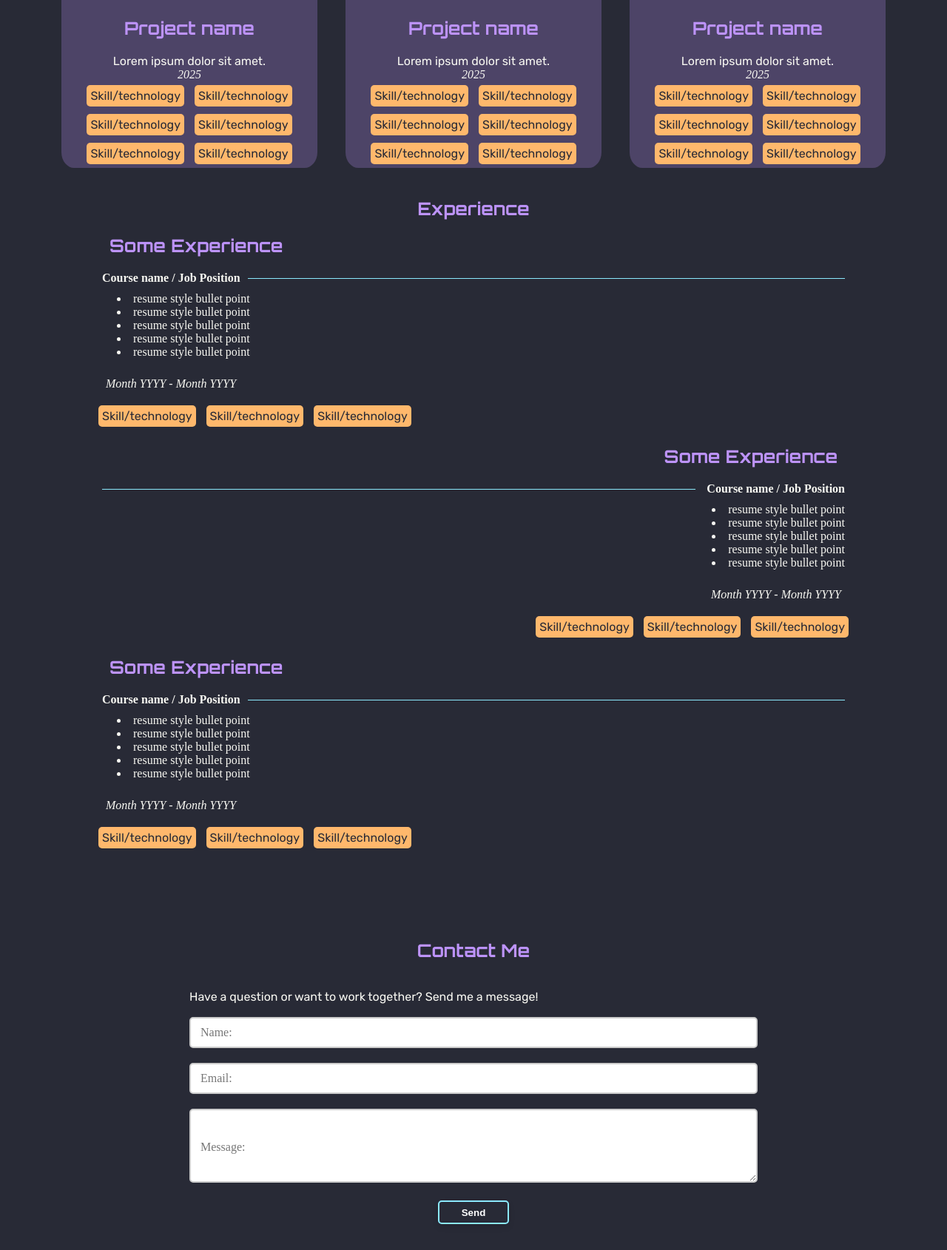
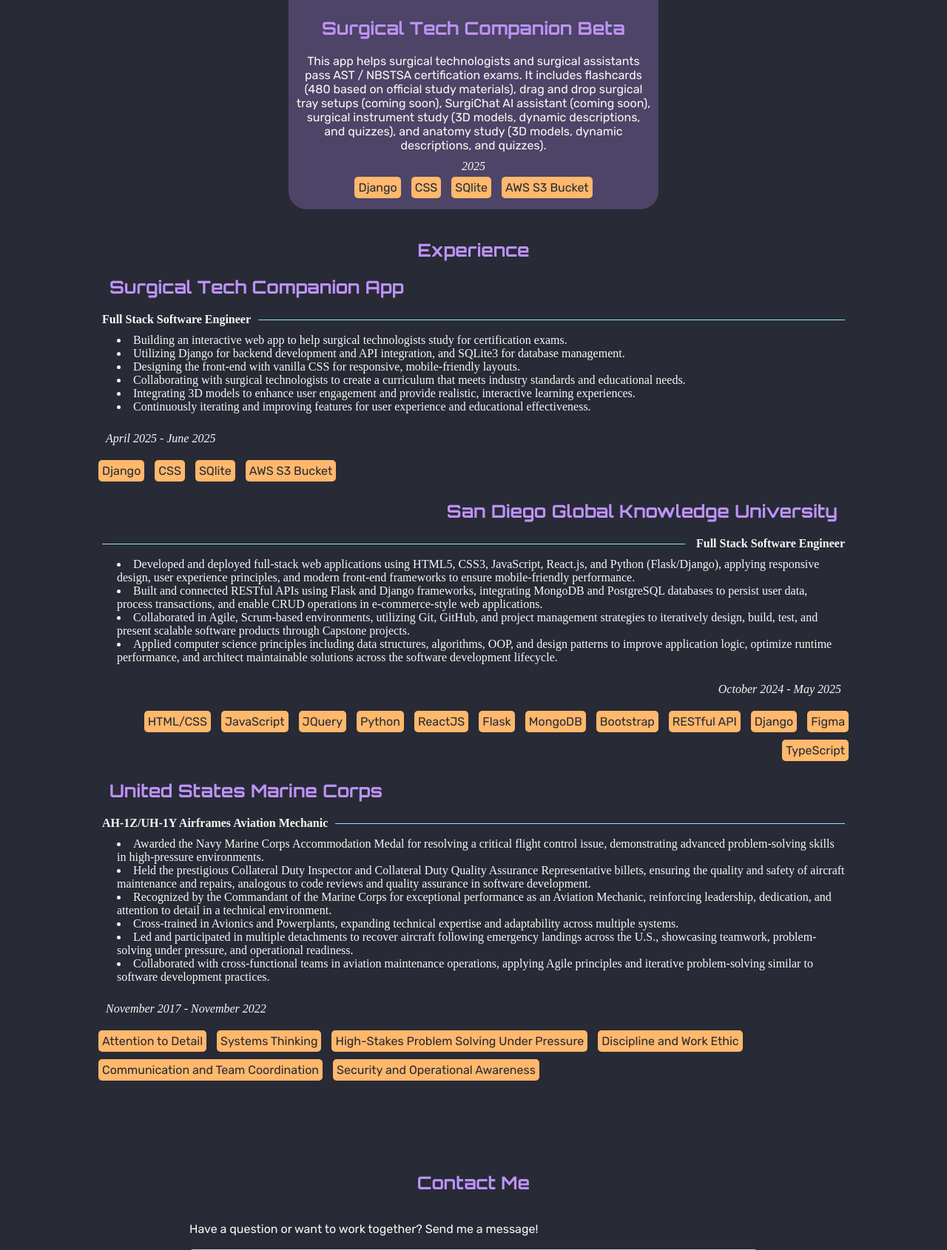
Before and after one commit to AngelMValentin/portfolio, a Django app: page / in a window 1280 px wide. Shown: the part 679-2369 px from the top of the page at 74% size. Before the commit the page ends 2334 px from the top, so only its background shows below. Run offline with Django 5.2, Linux system fonts and the light colour scheme; some libraries are stand-ins or nearby versions.

Commit message:
adding captcha

```diff
--- a/pages/forms.py
+++ b/pages/forms.py
@@ -1,7 +1,9 @@
 from django import forms
 from django.core.validators import EmailValidator
+from captcha.fields import ReCaptchaField
 
 class ContactForm(forms.Form):
     name = forms.CharField(max_length=200)
     email = forms.CharField(max_length=200, widget=forms.TextInput(attrs={"type": "email"}), validators=[EmailValidator()])
-    message = forms.CharField()
+    message = forms.CharField(widget=forms.Textarea)
+    captcha = ReCaptchaField()
--- a/static/css/MediaQueries.css
+++ b/static/css/MediaQueries.css
@@ -57,6 +57,7 @@
         margin: 20px auto 20px auto;
         width: 300px;
         height: auto;
+        padding-bottom: 10px;
     }
     .card img {
         height: 150px;
@@ -139,9 +140,13 @@
         margin: 20px auto 20px auto;
         width: 45%;
         height: auto;
+        padding-bottom: 10px;
     }
     .card img {
         height: 12rem;
+    }
+    .projectDescription {
+        margin: 10px;
     }
 }
 
@@ -186,11 +191,15 @@
 
     .card {
         margin: 20px auto 20px auto;
-        width: 30%;
+        width: 500px;
         height: auto;
+        padding-bottom: 10px;
     }
     .card img {
         height: 12rem;
     }
+    .projectDescription {
+        margin: 10px;
+    }
 
 }
--- a/static/css/base.css
+++ b/static/css/base.css
@@ -106,6 +106,12 @@ h5 {
     width: 100%;
     border-radius: 16px 16px 0 0;
 }
+.card a {
+    text-decoration: none;
+}
+.projectDescription {
+    color: var(--font-color);
+}
 
 .projectName {
     font-size: 1.5rem;
@@ -138,7 +144,7 @@ h5 {
 #rightCard {
     text-align: right;
 }
-#rightCard fieldset {
+#rightCard legend {
     text-align: right !important;
 }
 #rightCard h6 {
--- a/templates/base.html
+++ b/templates/base.html
@@ -11,6 +11,7 @@
     <link rel="preconnect" href="https://fonts.googleapis.com">
     <link rel="preconnect" href="https://fonts.gstatic.com" crossorigin>
     <link href="https://fonts.googleapis.com/css2?family=Orbitron:wght@400..900&family=Rubik:ital,wght@0,300..900;1,300..900&display=swap" rel="stylesheet">
+    <script src="https://www.google.com/recaptcha/api.js" async defer></script>
 </head>
 <body>
 
--- a/templates/pages/index.html
+++ b/templates/pages/index.html
@@ -1,7 +1,7 @@
 {% extends 'base.html' %}
 {% load static %}
 
-{% block title %} Home Page {% endblock title %}
+{% block title %}My Portfolio{% endblock title %}
 
 {% block content %}
 
@@ -14,9 +14,15 @@
             <h5>Full Stack Developer</h5>
             <p>I'm a passionate Developer who genuinely enjoys writing code—even in my free time. Whether it's building side projects or experimenting with new tech, I love the process of solving problems and creating something meaningful. Outside of code, I play guitar and sing—music is another creative outlet that keeps me sharp and inspired. For me, both coding and music are about flow, expression, and constantly leveling up.</p>
             <br>
+            <p class="skills">HTML/CSS</p>
             <p class="skills">JavaScript</p>
+            <p class="skills">JQuery</p>
             <p class="skills">Python</p>
             <p class="skills">ReactJS</p>
+            <p class="skills">Flask</p>
+            <p class="skills">MongoDB</p>
+            <p class="skills">Bootstrap</p>
+            <p class="skills">RESTful API</p>
             <p class="skills">Django</p>
             <p class="skills">Figma</p>
             <p class="skills">TypeScript</p>
@@ -24,47 +30,17 @@
     </div>
     <div id="projects">
         <div class="card">
-            <img src="https://picsum.photos/200" alt="">
-            <h5 class="projectName">Project name</h5>
-            <p class="projectDescription">Lorem ipsum dolor sit amet.</p>
-            <em class="projectDescription">2025</em>
+            <a href="https://surgical-tech-companion-c95c25da5f52.herokuapp.com/home/">
+                <img src="{% static 'img/surgical-tech-companion-homepage.png' %}" alt="">
+                <h5 class="projectName">Surgical Tech Companion Beta</h5>
+                <p class="projectDescription">This app helps surgical technologists and surgical assistants pass AST / NBSTSA certification exams. It includes flashcards (480 based on official study materials), drag and drop surgical tray setups (coming soon), SurgiChat AI assistant (coming soon), surgical instrument study (3D models, dynamic descriptions, and quizzes), and anatomy study (3D models, dynamic descriptions, and quizzes).</p>
+                <em class="projectDescription">2025</em>
+            </a>
             <div>
-                <p class="skills">Skill/technology</p>
-                <p class="skills">Skill/technology</p>
-                <p class="skills">Skill/technology</p>
-                <p class="skills">Skill/technology</p>
-                <p class="skills">Skill/technology</p>
-                <p class="skills">Skill/technology</p>
-
-            </div>
-        </div>
-        <div class="card">
-            <img src="https://picsum.photos/200" alt="">
-            <h5 class="projectName">Project name</h5>
-            <p class="projectDescription">Lorem ipsum dolor sit amet.</p>
-            <em class="projectDescription">2025</em>
-            <div>
-                <p class="skills">Skill/technology</p>
-                <p class="skills">Skill/technology</p>
-                <p class="skills">Skill/technology</p>
-                <p class="skills">Skill/technology</p>
-                <p class="skills">Skill/technology</p>
-                <p class="skills">Skill/technology</p>
-
-            </div>
-        </div>
-        <div class="card">
-            <img src="https://picsum.photos/200" alt="">
-            <h5 class="projectName">Project name</h5>
-            <p class="projectDescription">Lorem ipsum dolor sit amet.</p>
-            <em class="projectDescription">2025</em>
-            <div>
-                <p class="skills">Skill/technology</p>
-                <p class="skills">Skill/technology</p>
-                <p class="skills">Skill/technology</p>
-                <p class="skills">Skill/technology</p>
-                <p class="skills">Skill/technology</p>
-                <p class="skills">Skill/technology</p>
+                <p class="skills">Django</p>
+                <p class="skills">CSS</p>
+                <p class="skills">SQlite</p>
+                <p class="skills">AWS S3 Bucket</p>
 
             </div>
         </div>
@@ -74,99 +50,124 @@
         <h5 class="experienceTitle">Experience</h5>
 
         <div class="experienceCards">
-            <h5>Some Experience</h5>
+            <h5>Surgical Tech Companion App</h5>
             <fieldset>
                 <legend>
-                    <h6>Course name / Job Position</h6>
+                    <h6>Full Stack Software Engineer</h6>
                 </legend>
                 <div>
                     <ul>
-                        <li>resume style bullet point</li>
-                        <li>resume style bullet point</li>
-                        <li>resume style bullet point</li>
-                        <li>resume style bullet point</li>
-                        <li>resume style bullet point</li>
+                        <li>Building an interactive web app to help surgical technologists study for certification exams.</li>
+                        <li>Utilizing Django for backend development and API integration, and SQLite3 for database management.</li>
+                        <li>Designing the front-end with vanilla CSS for responsive, mobile-friendly layouts.</li>
+                        <li>Collaborating with surgical technologists to create a curriculum that meets industry standards and educational needs.</li>
+                        <li>Integrating 3D models to enhance user engagement and provide realistic, interactive learning experiences.</li>
+                        <li>Continuously iterating and improving features for user experience and educational effectiveness.</li>
                     </ul>
                 </div>
 
             </fieldset>
-            <em class="experienceDate">Month YYYY - Month YYYY</em>
-            <p class="skills">Skill/technology</p>
-            <p class="skills">Skill/technology</p>
-            <p class="skills">Skill/technology</p>
+            <em class="experienceDate">April 2025 - June 2025</em>
+            <p class="skills">Django</p>
+            <p class="skills">CSS</p>
+            <p class="skills">SQlite</p>
+            <p class="skills">AWS S3 Bucket</p>
         </div>
         <div class="experienceCards" id="rightCard">
-            <h5>Some Experience</h5>
+            <h5>San Diego Global Knowledge University</h5>
             <fieldset>
                 <legend>
-                    <h6>Course name / Job Position</h6>
+                    <h6>Full Stack Software Engineer</h6>
                 </legend>
                 <div>
                     <ul>
-                        <li>resume style bullet point</li>
-                        <li>resume style bullet point</li>
-                        <li>resume style bullet point</li>
-                        <li>resume style bullet point</li>
-                        <li>resume style bullet point</li>
+                        <li>Developed and deployed full-stack web applications using HTML5, CSS3, JavaScript, React.js, and Python (Flask/Django), applying responsive design, user experience principles, and modern front-end frameworks to ensure mobile-friendly performance.</li>
+                        <li>Built and connected RESTful APIs using Flask and Django frameworks, integrating MongoDB and PostgreSQL databases to persist user data, process transactions, and enable CRUD operations in e-commerce-style web applications.</li>
+                        <li>Collaborated in Agile, Scrum-based environments, utilizing Git, GitHub, and project management strategies to iteratively design, build, test, and present scalable software products through Capstone projects.</li>
+                        <li>Applied computer science principles including data structures, algorithms, OOP, and design patterns to improve application logic, optimize runtime performance, and architect maintainable solutions across the software development lifecycle.</li>
                     </ul>
                 </div>
 
             </fieldset>
-            <em class="experienceDate">Month YYYY - Month YYYY</em>
-            <p class="skills">Skill/technology</p>
-            <p class="skills">Skill/technology</p>
-            <p class="skills">Skill/technology</p>
+            <em class="experienceDate">October 2024 - May 2025</em>
+            <p class="skills">HTML/CSS</p>
+            <p class="skills">JavaScript</p>
+            <p class="skills">JQuery</p>
+            <p class="skills">Python</p>
+            <p class="skills">ReactJS</p>
+            <p class="skills">Flask</p>
+            <p class="skills">MongoDB</p>
+            <p class="skills">Bootstrap</p>
+            <p class="skills">RESTful API</p>
+            <p class="skills">Django</p>
+            <p class="skills">Figma</p>
+            <p class="skills">TypeScript</p>
         </div>
         <div class="experienceCards">
-            <h5>Some Experience</h5>
+            <h5>United States Marine Corps</h5>
             <fieldset>
                 <legend>
-                    <h6>Course name / Job Position</h6>
+                    <h6>AH-1Z/UH-1Y Airframes Aviation Mechanic</h6>
                 </legend>
                 <div>
                     <ul>
-                        <li>resume style bullet point</li>
-                        <li>resume style bullet point</li>
-                        <li>resume style bullet point</li>
-                        <li>resume style bullet point</li>
-                        <li>resume style bullet point</li>
+                        <li>Awarded the Navy Marine Corps Accommodation Medal for resolving a critical flight control issue, demonstrating advanced problem-solving skills in high-pressure environments.</li>
+                        <li>Held the prestigious Collateral Duty Inspector and Collateral Duty Quality Assurance Representative billets, ensuring the quality and safety of aircraft maintenance and repairs, analogous to code reviews and quality assurance in software development.</li>
+                        <li>Recognized by the Commandant of the Marine Corps for exceptional performance as an Aviation Mechanic, reinforcing leadership, dedication, and attention to detail in a technical environment.</li>
+                        <li>Cross-trained in Avionics and Powerplants, expanding technical expertise and adaptability across multiple systems.</li>
+                        <li>Led and participated in multiple detachments to recover aircraft following emergency landings across the U.S., showcasing teamwork, problem-solving under pressure, and operational readiness.</li>
+                        <li>Collaborated with cross-functional teams in aviation maintenance operations, applying Agile principles and iterative problem-solving similar to software development practices.</li>
                     </ul>
                 </div>
 
             </fieldset>
-            <em class="experienceDate">Month YYYY - Month YYYY</em>
-            <p class="skills">Skill/technology</p>
-            <p class="skills">Skill/technology</p>
-            <p class="skills">Skill/technology</p>
+            <em class="experienceDate">November 2017 - November 2022</em>
+            <p class="skills">Attention to Detail</p>
+            <p class="skills">Systems Thinking</p>
+            <p class="skills">High-Stakes Problem Solving Under Pressure</p>
+            <p class="skills">Discipline and Work Ethic</p>
+            <p class="skills">Communication and Team Coordination</p>
+            <p class="skills">Security and Operational Awareness</p>
         </div>
     </div>
     <div id="contact">
         <br>
+        {{form.media}}
         <h5>Contact Me</h5>
         <br>
         <p>Have a question or want to work together? Send me a message!</p>
         <br>
         <form action="" method="post">
             {% csrf_token %}
+
             <div class="input-container">
-                <input type="text" id="name" name="name" required>
-                <label for="name">Name:</label>
+                {{ form.name }}
+                <label for="{{ form.name.id_for_label }}">Name:</label>
             </div>
 
             <div class="input-container">
-                <input type="email" id="email" name="email" required>
-                <label for="email">Email:</label>
+                {{ form.email }}
+                <label for="{{ form.email.id_for_label }}">Email:</label>
             </div>
 
             <div class="input-container">
-                <textarea id="message" name="message" rows="4" required></textarea>
-                <label for="message">Message:</label>
+                {{ form.message }}
+                <label for="{{ form.message.id_for_label }}">Message:</label>
             </div>
+
+            <div class="input-container">
+                {{ form.captcha }}
+                {% if form.errors.captcha %}
+                    <p class="error">{{ form.errors.captcha.0 }}</p>
+                {% endif %}
+            </div>
+
             {% if success %}
                 <p class="success-message">Message sent successfully!</p>
             {% endif %}
+
             <div class="btnContainer">
-                <button class='contactBtn' type="submit">Send</button>
+                <button class="contactBtn" type="submit">Send</button>
             </div>
         </form>
 
```
Also changed, not shown: config/settings.py (+8 -2 lines), requirements.txt (added, +8 -0 lines), db.sqlite3, static/img/surgical-tech-companion-homepage.png (added), 1 other file.
